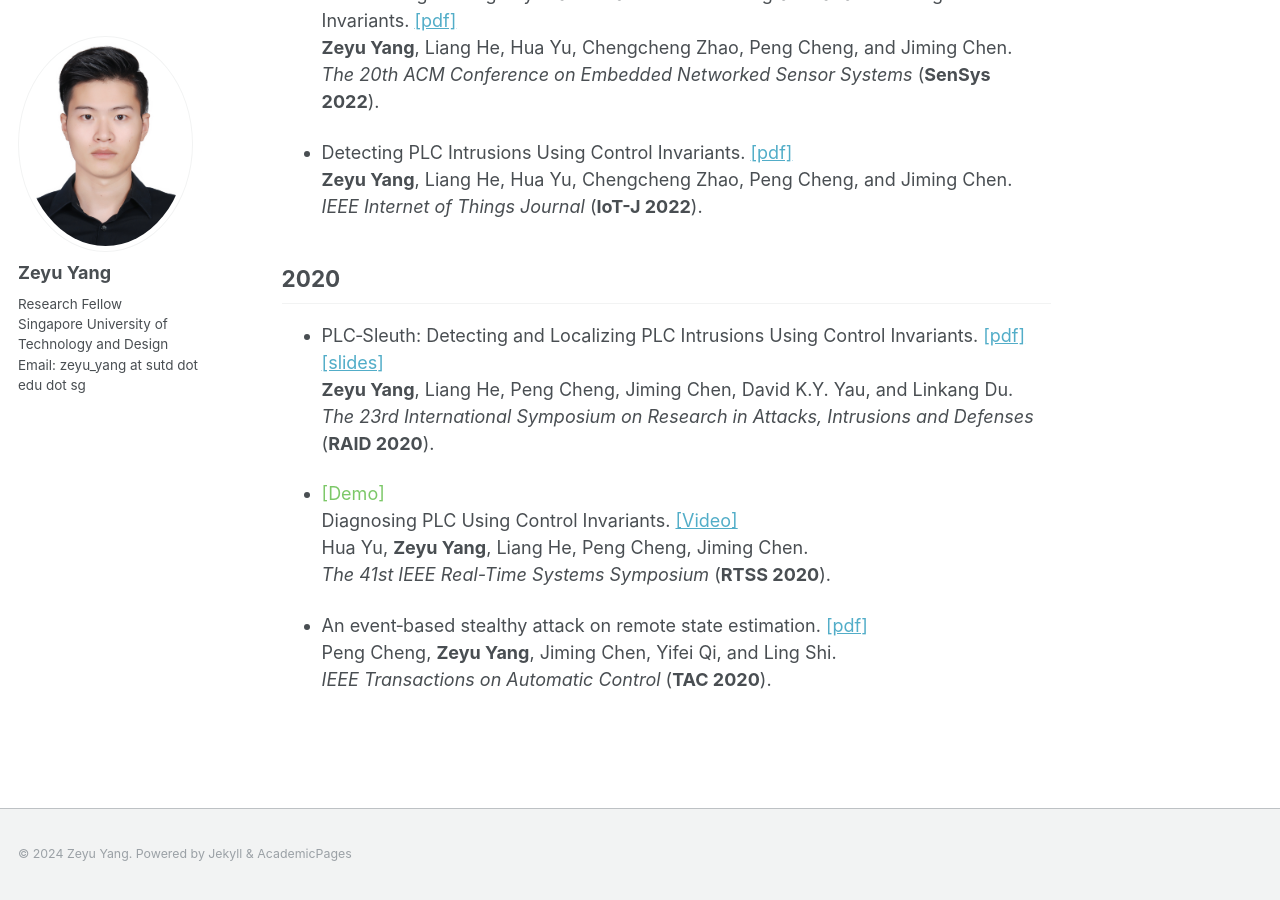
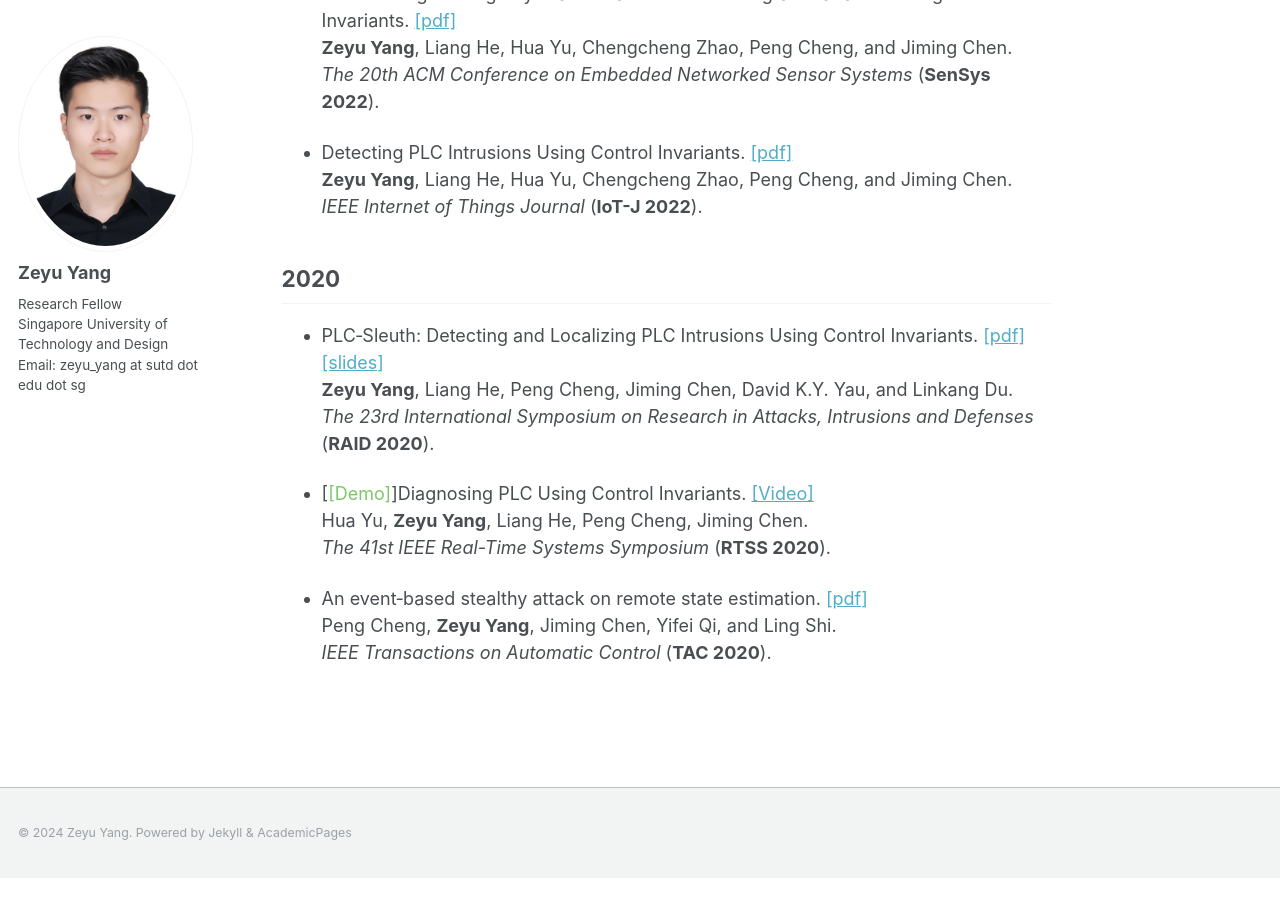
Before and after one commit to zeyuid/zeyuid.github.io, a Jekyll site: the page built from _pages/publications.md, in a window 1280 px wide and 900 px high, scrolled down 861 px. Built offline with Jekyll 4.4.1, drawn with Linux system fonts in a browser that asks for light colours; after the commit the page ends 1739 px from its top, so only the background shows below that.

Commit message:
add file

```diff
--- a/_pages/publications.md
+++ b/_pages/publications.md
@@ -58,7 +58,7 @@ Jie Meng, **Zeyu Yang**, Zhenyong Zhang, Yangyang Geng, Ruilong Deng, Peng Cheng
 <br>
 <i>The 23rd International Symposium on Research in Attacks, Intrusions and Defenses</i> (**RAID 2020**).
 
-* <font color="#7cc868">[Demo]</font>Diagnosing PLC Using Control Invariants.
+* [<font color="#7cc868">[Demo]</font>]Diagnosing PLC Using Control Invariants.
 [[Video]](https://www.youtube.com/watch?v=2ZVj5IUiN_k)
 <br>
 Hua Yu, **Zeyu Yang**, Liang He, Peng Cheng, Jiming Chen.
```
